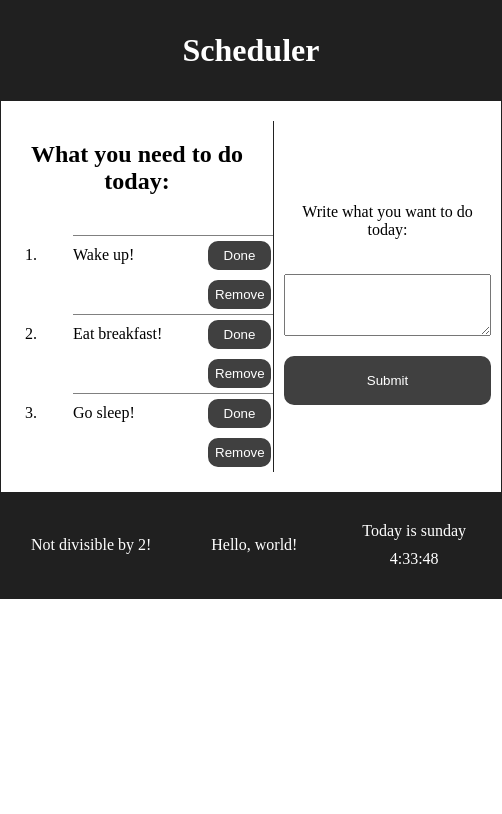
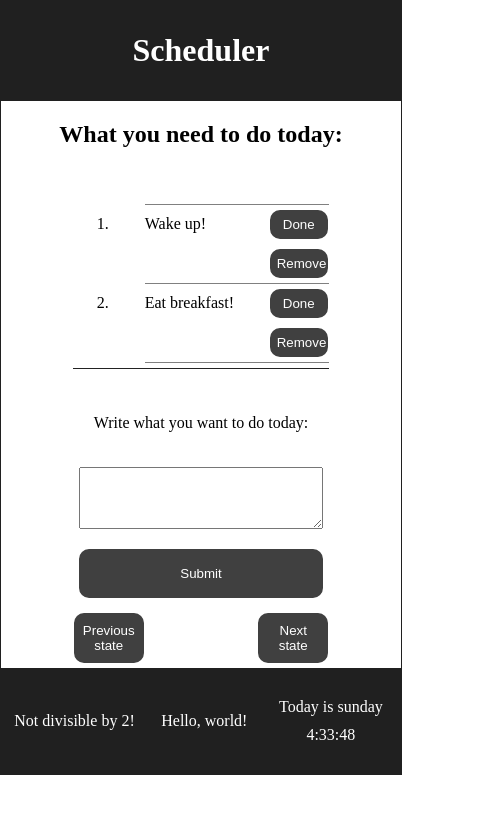
Before and after one commit to mallky/react-study, a React (Create React App) app: page / in a window 390 px wide. Shown: the top 814 px of the page, 502 px wide, since content can reach past the window. Built offline with nearby package versions, Linux system fonts and the light colour scheme.

Commit message:
fix styles for andriod

```diff
--- a/src/App.css
+++ b/src/App.css
@@ -1,7 +1,7 @@
 .App {
   text-align: center;
   max-width: 900px;
-  min-width: 500px;
+  min-width: 400px;
   margin: 0 auto;
   border: 1px solid #202020;
   font-family: "Times New Roman";
--- a/src/main-block/MainBlock.css
+++ b/src/main-block/MainBlock.css
@@ -28,10 +28,6 @@
     margin: 20px 0 20px 0;
     overflow: auto;
     max-height: inherit;
-}
-
-li:first-child{
-    margin-top: 40px;
 }
 
 .todo{
@@ -70,3 +66,17 @@ li {
     min-width: 90%;
     margin-right: 2em;
 }
+
+@media (max-width: 600px) {
+    .mainSection {
+        flex-direction: column;
+    }
+    .mainSection .text-area {
+        flex: 1
+    }
+    .mainSection .todo-list{
+        flex: 3;
+        border-right: none;
+        border-bottom: 1px solid #222;
+    }
+}
--- a/src/main-block/MainBlock.js
+++ b/src/main-block/MainBlock.js
@@ -15,6 +15,8 @@ import './MainBlock.css';
 class MainBlock extends Component {
   render() {
     return (
+      <div>
+        <h2>What you need to do today:</h2>
         <div className="mainSection">
           <ToDoList
             quiz={this.props.todos}
@@ -27,6 +29,7 @@ class MainBlock extends Component {
           onSubmitValue={this.props.onSubmitValue}
           value={this.props.value}
         />
+        </div>
       </div>
     );
   }
--- a/src/main-block/left-form/List.js
+++ b/src/main-block/left-form/List.js
@@ -106,7 +106,6 @@ class ToDoList extends Component{
 
     return (
       <div className="todo-list">
-        <h2>What you need to do today:</h2>
         <ol>
           {list}
         </ol>
--- a/src/main-block/right-form/Form.js
+++ b/src/main-block/right-form/Form.js
@@ -1,4 +1,5 @@
 import React, { Component } from 'react';
+import PrevNextButtons from './prev-next-buttons/PrevNextButtons';
 
 class TextArea extends Component {
   constructor(props) {
@@ -27,6 +28,7 @@ class TextArea extends Component {
           <textarea value={value} onChange={this.handleChange}/>
           <button type="submit">Submit</button>
         </form>
+        <PrevNextButtons />
       </div>
     );
   }
--- /dev/null
+++ b/src/main-block/right-form/prev-next-buttons/PrevNextButtons.css
@@ -0,0 +1,19 @@
+.form-buttons {
+    display: flex;
+    flex: 1;
+    justify-content: space-between;
+}
+
+.form-buttons button{
+    min-width: 70px;
+    max-width: 70px;
+    height: 50px;
+}
+
+.prev{
+
+}
+
+.next{
+
+}
--- /dev/null
+++ b/src/main-block/right-form/prev-next-buttons/PrevNextButtons.js
@@ -0,0 +1,15 @@
+import React, {Component} from 'react';
+import './PrevNextButtons.css';
+
+class PrevNextButtons extends Component {
+  render() {
+    return (
+      <div className="form-buttons">
+        <button className="prev">Previous state</button>
+        <button className="next">Next state</button>
+      </div>
+    );
+  }
+}
+
+export default PrevNextButtons;
```
Lines whose indentation alone changed are shown as unchanged.
